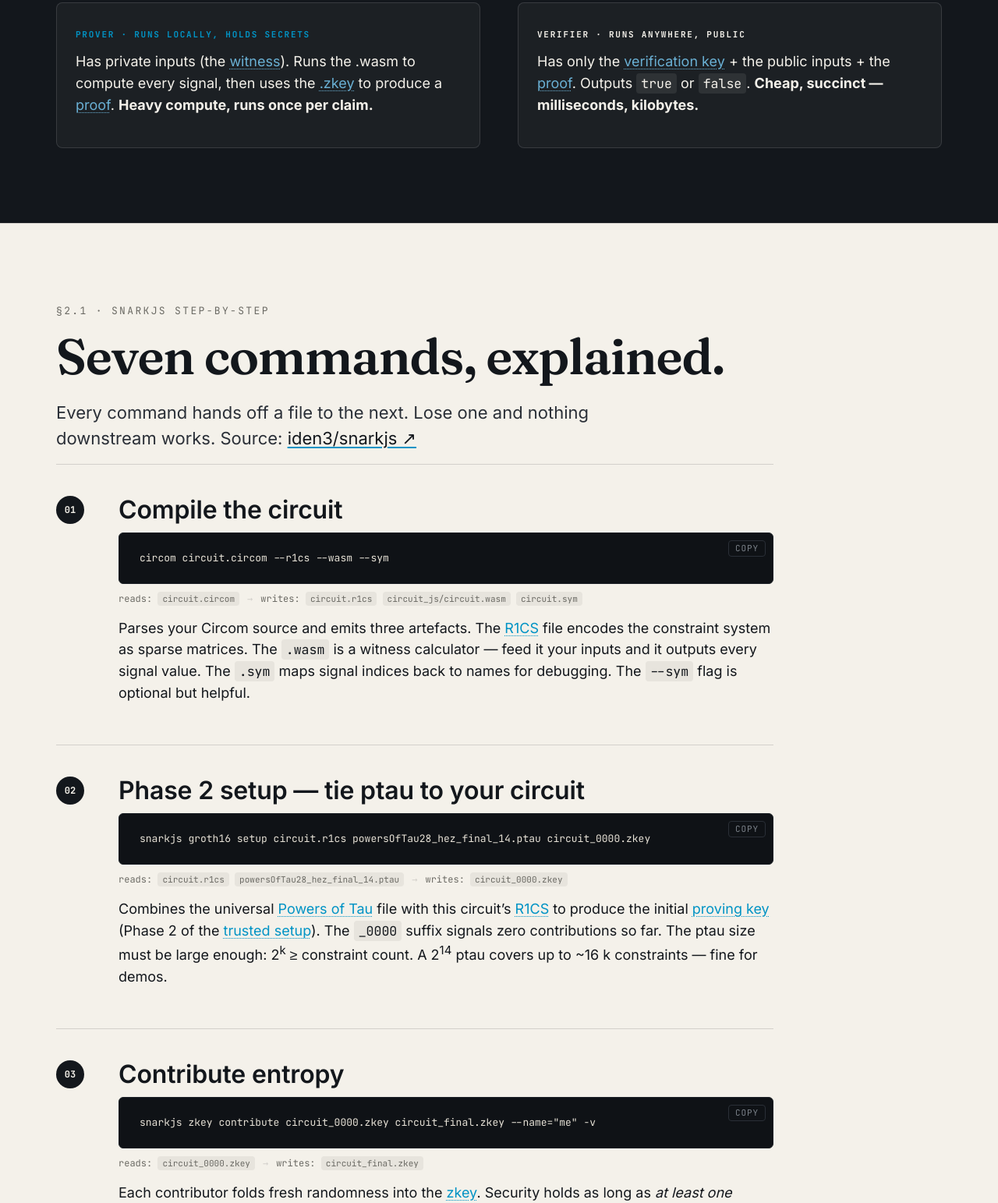
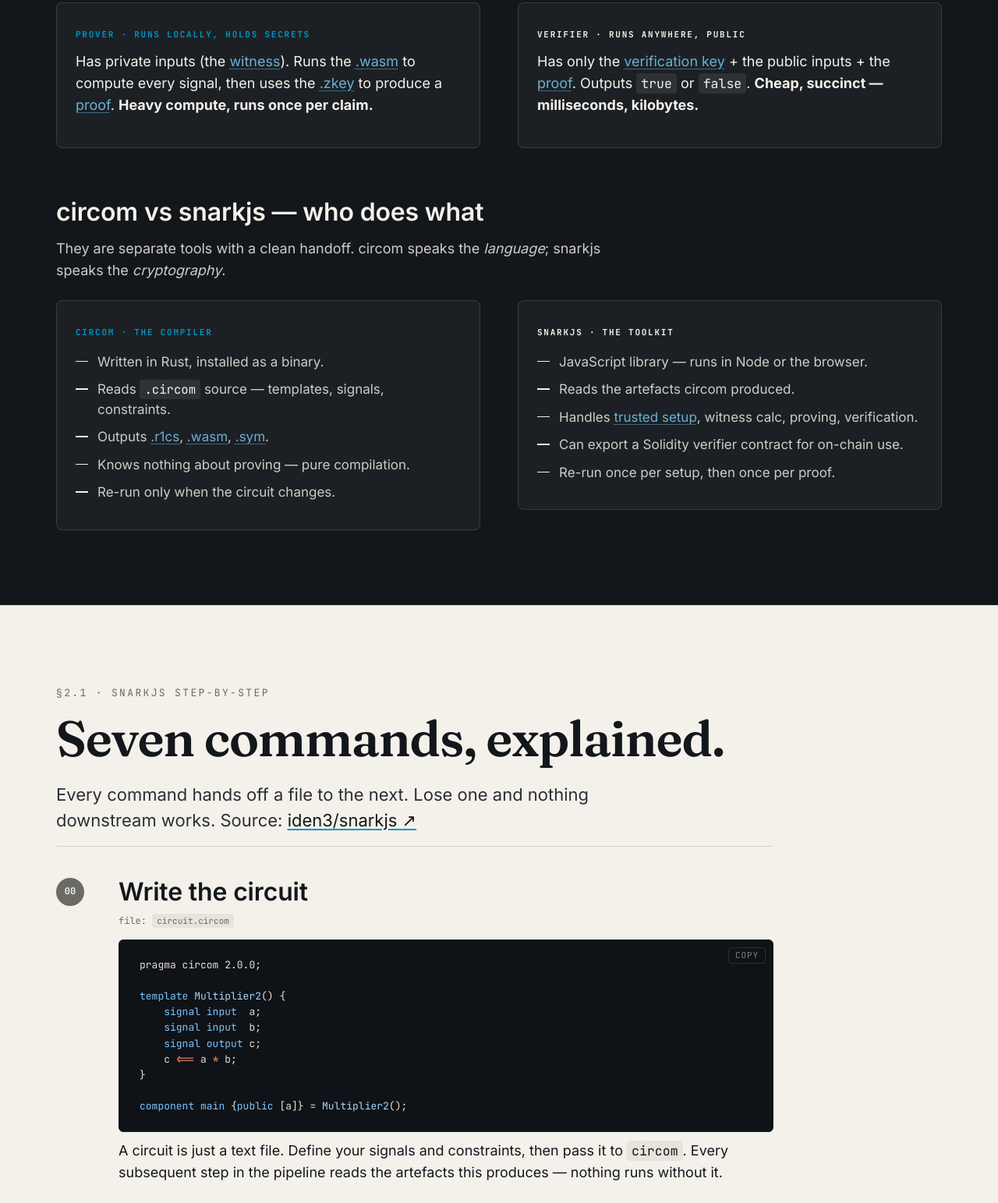
Before and after one commit to vivianjeng/circom-web, a website built with Vite: page pipeline.html in a window 1280 px wide. Shown: the part 646-2189 px from the top of the page at 78% size. Built offline with nearby package versions, Linux system fonts and the light colour scheme.

Commit message:
Enhance pipeline section in Circom tutorial with detailed explanations and links
- Updated the pipeline steps to include links for .wasm and .sym file types for better clarity.
- Added a new section comparing circom and snarkjs, outlining their roles and functionalities.
- Included a detailed example of writing a circuit, emphasizing the importance of the .circom file in the pipeline.

```diff
--- a/pipeline.html
+++ b/pipeline.html
@@ -36,7 +36,7 @@
 
     <div class="pipeline">
       <div class="step"><span class="n">01 — Author</span><span class="t">Write circuit</span><span class="d">circuit.circom<br/><span class="muted">templates &amp; signals</span></span></div>
-      <div class="step"><span class="n">02 — circom</span><span class="t">Compile</span><span class="d"><a href="#gloss-r1cs" class="gloss">.r1cs</a> · .wasm · .sym<br/><span class="muted">circom circuit.circom --r1cs --wasm</span></span></div>
+      <div class="step"><span class="n">02 — circom</span><span class="t">Compile</span><span class="d"><a href="#gloss-r1cs" class="gloss">.r1cs</a> · <a href="#gloss-wasm" class="gloss">.wasm</a> · <a href="#gloss-sym" class="gloss">.sym</a><br/><span class="muted">circom circuit.circom --r1cs --wasm</span></span></div>
       <div class="step ink"><span class="n">03 — snarkjs</span><span class="t"><a href="#gloss-trusted-setup" class="gloss" style="color:inherit">Trusted setup</a></span><span class="d"><a href="#gloss-ptau" class="gloss" style="color:inherit">ptau</a> + r1cs → <a href="#gloss-zkey" class="gloss" style="color:inherit">.zkey</a><br/><a href="#gloss-vkey" class="gloss" style="color:inherit">vkey.json</a></span></div>
       <div class="step"><span class="n">04 — Prover</span><span class="t"><a href="#gloss-witness" class="gloss">Witness</a> + proof</span><span class="d">inputs.json → witness.wtns<br/>→ <a href="#gloss-proof" class="gloss">proof.json</a> + public.json</span></div>
       <div class="step"><span class="n">05 — Verifier</span><span class="t">Verify</span><span class="d"><a href="#gloss-vkey" class="gloss">vkey</a> + <a href="#gloss-proof" class="gloss">proof</a> + public<br/><span class="muted">snarkjs / Solidity contract</span></span></div>
@@ -45,11 +45,36 @@
     <div class="grid-2" style="margin-top:48px">
       <div class="frame">
         <span class="badge" style="color:var(--accent)">PROVER · runs locally, holds secrets</span>
-        <p style="margin-top:10px">Has private inputs (the <a href="#gloss-witness" class="gloss">witness</a>). Runs the .wasm to compute every signal, then uses the <a href="#gloss-zkey" class="gloss">.zkey</a> to produce a <a href="#gloss-proof" class="gloss">proof</a>. <strong>Heavy compute, runs once per claim.</strong></p>
+        <p style="margin-top:10px">Has private inputs (the <a href="#gloss-witness" class="gloss">witness</a>). Runs the <a href="#gloss-wasm" class="gloss">.wasm</a> to compute every signal, then uses the <a href="#gloss-zkey" class="gloss">.zkey</a> to produce a <a href="#gloss-proof" class="gloss">proof</a>. <strong>Heavy compute, runs once per claim.</strong></p>
       </div>
       <div class="frame">
         <span class="badge" style="color:var(--paper)">VERIFIER · runs anywhere, public</span>
         <p style="margin-top:10px">Has only the <a href="#gloss-vkey" class="gloss">verification key</a> + the public inputs + the <a href="#gloss-proof" class="gloss">proof</a>. Outputs <code class="inline">true</code> or <code class="inline">false</code>. <strong>Cheap, succinct — milliseconds, kilobytes.</strong></p>
+      </div>
+    </div>
+
+    <h3 style="margin-top:64px;color:var(--paper)">circom vs snarkjs — who does what</h3>
+    <p style="margin-top:8px;color:#cfccc4;max-width:720px">They are separate tools with a clean handoff. circom speaks the <em>language</em>; snarkjs speaks the <em>cryptography</em>.</p>
+    <div class="grid-2" style="margin-top:24px">
+      <div class="frame">
+        <span class="badge" style="color:var(--accent)">circom · the compiler</span>
+        <ul class="dash" style="margin-top:14px">
+          <li>Written in Rust, installed as a binary.</li>
+          <li>Reads <code class="inline">.circom</code> source — templates, signals, constraints.</li>
+          <li>Outputs <a href="#gloss-r1cs" class="gloss">.r1cs</a>, <a href="#gloss-wasm" class="gloss">.wasm</a>, <a href="#gloss-sym" class="gloss">.sym</a>.</li>
+          <li>Knows nothing about proving — pure compilation.</li>
+          <li>Re-run only when the circuit changes.</li>
+        </ul>
+      </div>
+      <div class="frame">
+        <span class="badge" style="color:var(--paper)">snarkjs · the toolkit</span>
+        <ul class="dash" style="margin-top:14px">
+          <li>JavaScript library — runs in Node or the browser.</li>
+          <li>Reads the artefacts circom produced.</li>
+          <li>Handles <a href="#gloss-trusted-setup" class="gloss">trusted setup</a>, witness calc, proving, verification.</li>
+          <li>Can export a Solidity verifier contract for on-chain use.</li>
+          <li>Re-run once per setup, then once per proof.</li>
+        </ul>
       </div>
     </div>
 
@@ -65,6 +90,27 @@
     <div style="margin-top:8px;max-width:920px">
 
       <div class="pipe-step">
+        <div class="pipe-step-num" style="background:var(--muted)">00</div>
+        <div>
+          <h3 style="margin:4px 0 0">Write the circuit</h3>
+          <div class="pipe-io">
+            <span>file: <code class="inline">circuit.circom</code></span>
+          </div>
+          <pre class="code" style="margin:10px 0;font-size:13px">pragma circom 2.0.0;
+
+<span class="kw">template</span> <span class="fn">Multiplier2</span>() {
+    <span class="kw">signal input</span>  a;
+    <span class="kw">signal input</span>  b;
+    <span class="kw">signal output</span> c;
+    c <span class="op">&lt;==</span> a <span class="op">*</span> b;
+}
+
+<span class="kw">component main</span> {<span class="kw">public</span> [a]} = <span class="fn">Multiplier2</span>();</pre>
+          <p>A circuit is just a text file. Define your signals and constraints, then pass it to <code class="inline">circom</code>. Every subsequent step in the pipeline reads the artefacts this produces — nothing runs without it.</p>
+        </div>
+      </div>
+
+      <div class="pipe-step">
         <div class="pipe-step-num">01</div>
         <div>
           <h3 style="margin:4px 0 0">Compile the circuit</h3>
@@ -74,7 +120,7 @@
             <span class="arrow">→</span>
             <span>writes: <code class="inline">circuit.r1cs</code> <code class="inline">circuit_js/circuit.wasm</code> <code class="inline">circuit.sym</code></span>
           </div>
-          <p>Parses your Circom source and emits three artefacts. The <a href="#gloss-r1cs" class="gloss">R1CS</a> file encodes the constraint system as sparse matrices. The <code class="inline">.wasm</code> is a witness calculator — feed it your inputs and it outputs every signal value. The <code class="inline">.sym</code> maps signal indices back to names for debugging. The <code class="inline">--sym</code> flag is optional but helpful.</p>
+          <p>Parses your Circom source and emits three artefacts. The <a href="#gloss-r1cs" class="gloss">R1CS</a> file encodes the constraint system as sparse matrices. The <a href="#gloss-wasm" class="gloss"><code class="inline">.wasm</code></a> is a witness calculator — feed it your inputs and it outputs every signal value. The <a href="#gloss-sym" class="gloss"><code class="inline">.sym</code></a> maps signal indices back to names for debugging. The <code class="inline">--sym</code> flag is optional but helpful.</p>
         </div>
       </div>
 
@@ -215,6 +261,16 @@
         <dd>The three-group-element object (π_A, π_B, π_C) output by the prover. Combined with public inputs, it convinces any verifier — with overwhelming probability — that the prover knows a <a href="#gloss-witness" class="gloss">witness</a> satisfying the circuit, without revealing what that witness is.</dd>
       </div>
 
+      <div>
+        <dt id="gloss-wasm">.wasm</dt>
+        <dd>The WebAssembly witness calculator emitted by <code class="inline">circom --wasm</code>. Given your private inputs in <code class="inline">input.json</code>, it computes the value of every signal in the circuit and writes them to <code class="inline">witness.wtns</code>. Runs in Node via <code class="inline">generate_witness.js</code> and stays entirely local — the output is never sent to the verifier.</dd>
+      </div>
+
+      <div>
+        <dt id="gloss-sym">.sym</dt>
+        <dd>A symbol map emitted by <code class="inline">circom --sym</code>. Maps each signal's numeric index in the <a href="#gloss-r1cs" class="gloss">R1CS</a> back to its human-readable name (e.g. <code class="inline">main.a</code>, <code class="inline">main.out</code>). Not required for proving or verifying — useful for debugging constraint errors and reading <code class="inline">snarkjs wtns export json</code> output.</dd>
+      </div>
+
     </dl>
   </div>
 </section>
```
